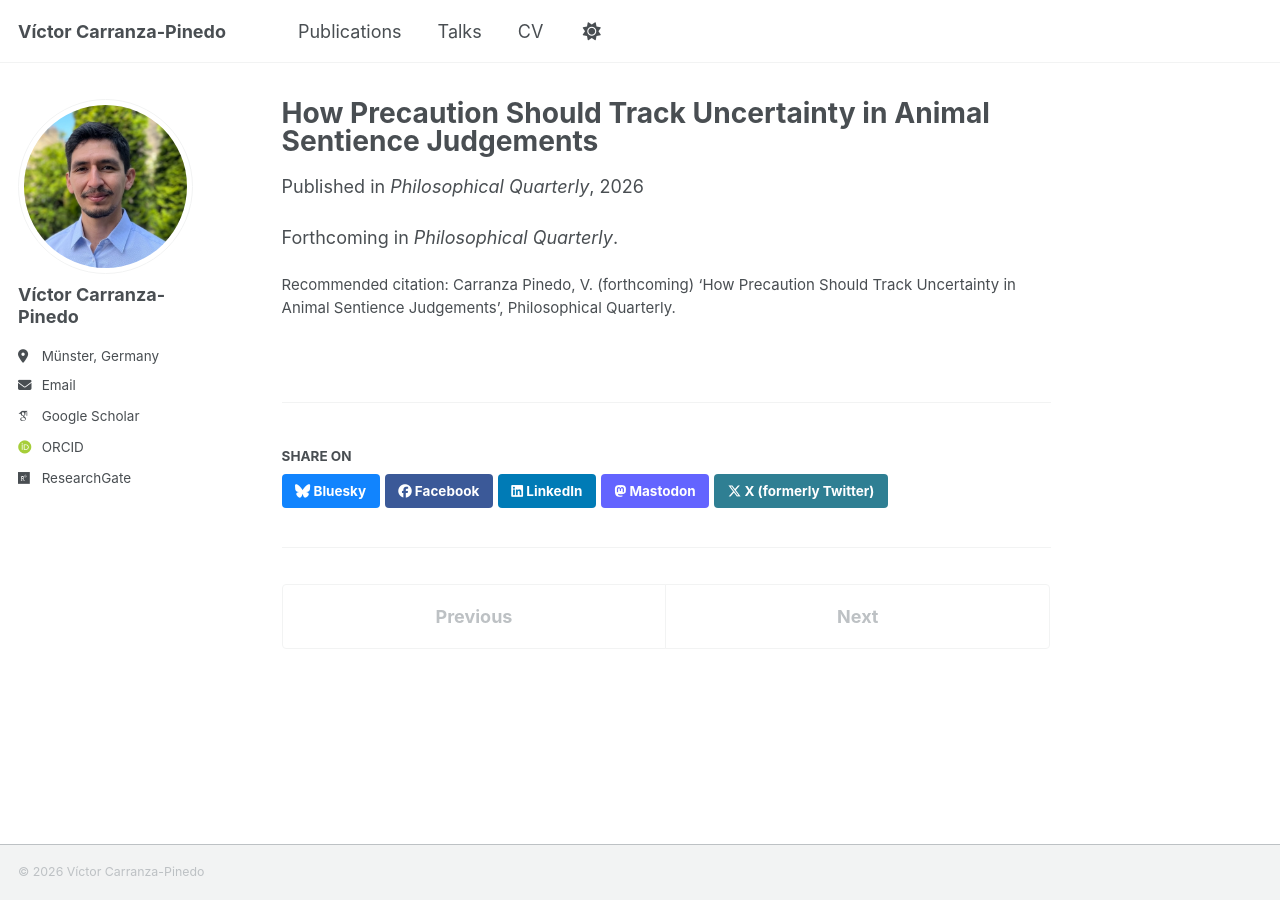
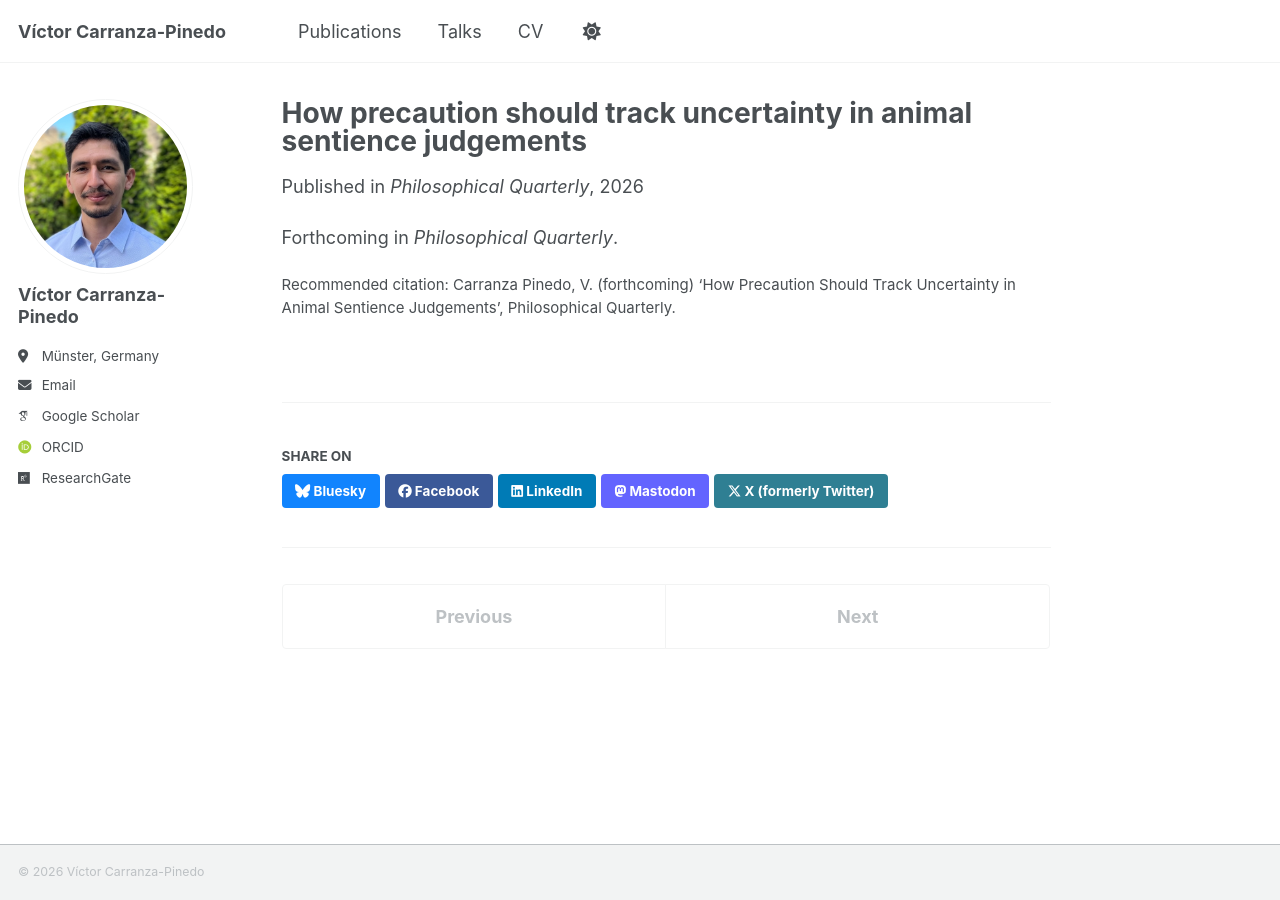
Before and after one commit to carranza-pinedo/carranza-pinedo.github.io, a Jekyll site: the page built from _publications/2026-precaution-uncertainty-animal-sentience.md, in a window 1280 px wide. Built offline with Jekyll 4.4.1, drawn with Linux system fonts in a browser that asks for light colours; some web fonts are replaced; a script bundle is joined from its source files by our own code; library files that are not in the unit come from our copies.

```diff
--- a/_publications/2026-precaution-uncertainty-animal-sentience.md
+++ b/_publications/2026-precaution-uncertainty-animal-sentience.md
@@ -1,5 +1,5 @@
 ---
-title: "How Precaution Should Track Uncertainty in Animal Sentience Judgements"
+title: "How precaution should track uncertainty in animal sentience judgements"
 collection: publications
 category: manuscripts
 permalink: /publication/2026-precaution-uncertainty-animal-sentience
```
